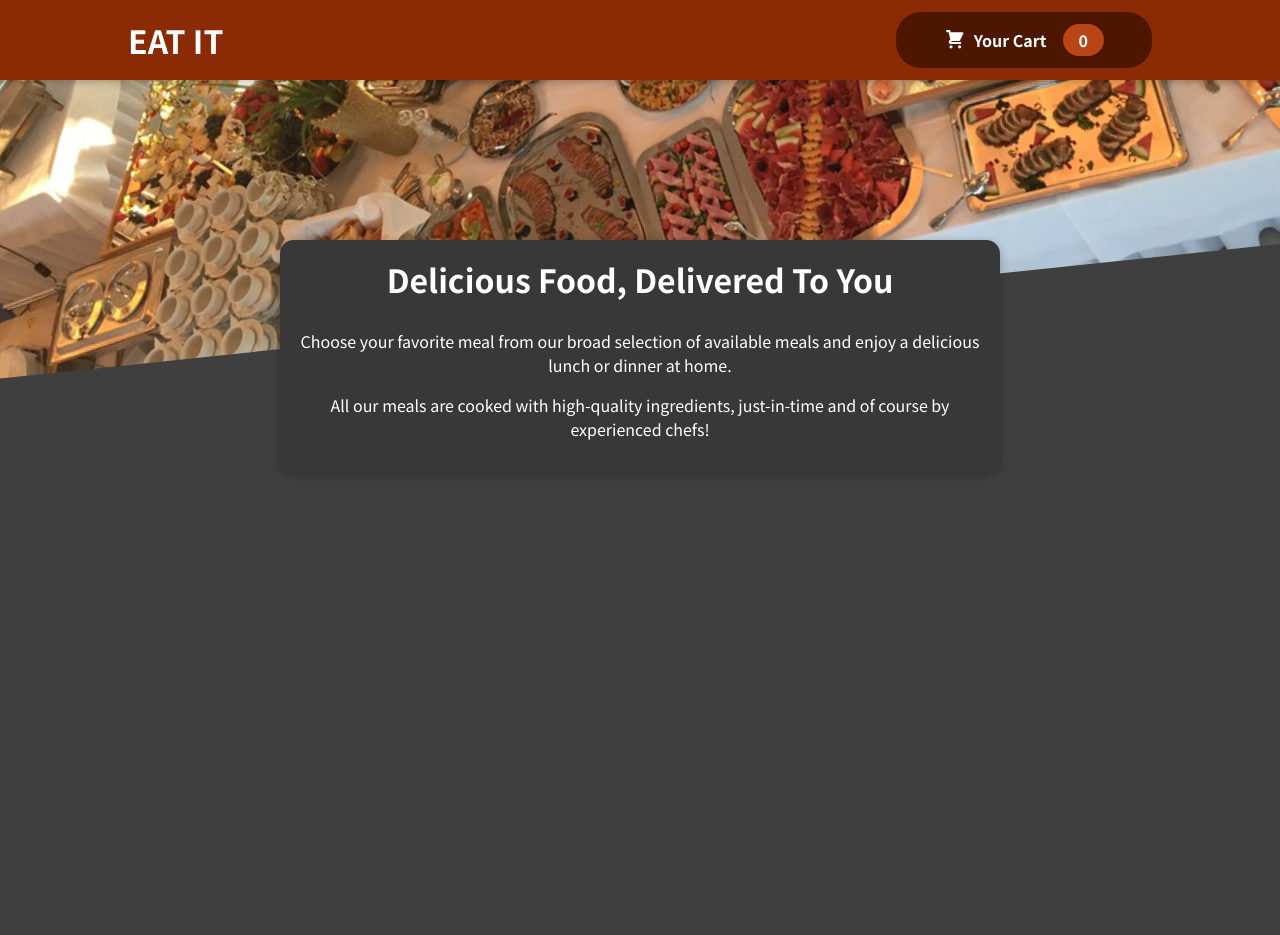
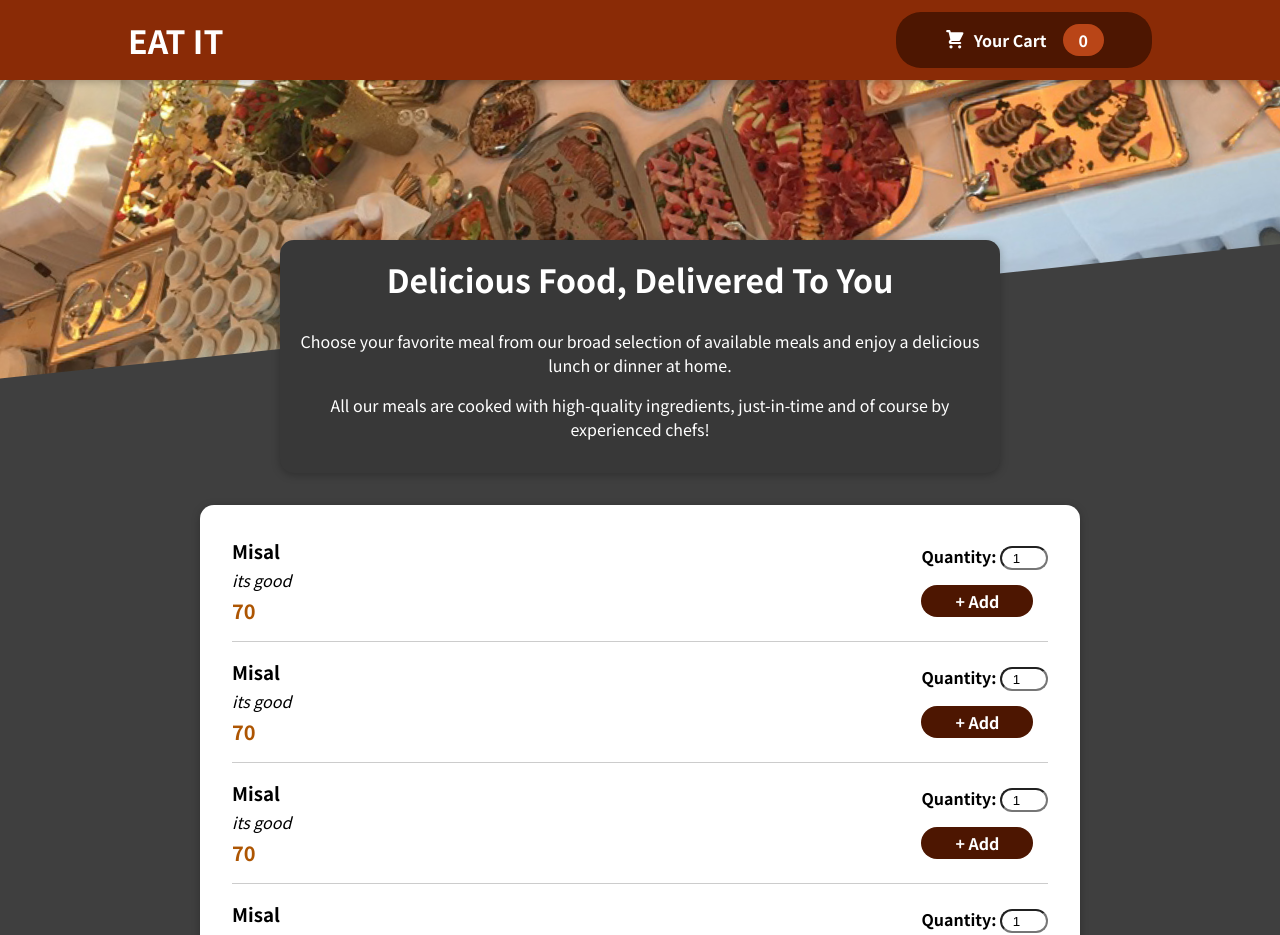
Before and after one commit to shreyash-daundkar/Eat-It, a React (Create React App) app: page / in a window 1280 px wide. Shown: the top 935 px of the page. Before the commit the page ends 800 px from the top, so only its background shows below. Built offline with nearby package versions, Linux system fonts and the light colour scheme.

Commit message:
Refactor Meal Section

```diff
--- a/src/App.js
+++ b/src/App.js
@@ -1,12 +1,14 @@
 import './App.css';
 import Header from './components/Header/Header';
 import Hero from './components/Hero/Hero';
+import MealList from './components/Meal/MealList';
 
 function App() {
   return (
    <>
    <Header />
    <Hero />
+   <MealList />
    </>
   );
 }
--- /dev/null
+++ b/src/components/Meal/Meal.css
@@ -0,0 +1,22 @@
+.meal {
+    display: flex;
+    justify-content: space-between;
+    margin: 1rem;
+    padding-bottom: 1rem;
+    border-bottom: 1px solid #ccc;
+  }
+
+  .meal h3 {
+    margin: 0 0 0.25rem 0;
+  }
+
+  .description {
+    font-style: italic;
+  }
+
+  .price {
+    margin-top: 0.25rem;
+    font-weight: bold;
+    color: #ad5502;
+    font-size: 1.25rem;
+  }
--- a/src/components/Meal/Meal.js
+++ b/src/components/Meal/Meal.js
@@ -1,11 +1,16 @@
+import AddToCartForm from "./AddToCartForm";
+import "./Meal.css"
+
 function Meal(props) {
     return (
-        <div>
-            <p>{props.meal.name}</p>
-            <p>{props.meal.price}</p>
-            <hr />
-        </div>
-
+        <li class="meal">
+            <div>
+                <h3>{props.meal.name}</h3>
+                <div class="description">{props.meal.description}</div>
+                <div class="price">{props.meal.price}</div>
+            </div>
+            <AddToCartForm />
+        </li>
     );
 }
 
--- a/src/components/Meal/MealList.css
+++ b/src/components/Meal/MealList.css
@@ -1,3 +1,24 @@
-.MealList {
-    width:auto
+.meal-list {
+    max-width: 55rem;
+    width: 90%;
+    margin: 2rem auto;
+    animation: meals-appear 1s ease-out forwards;
 }
+
+.meal-list ul {
+    list-style: none;
+    margin: 0;
+    padding: 0;
+  }
+
+@keyframes meals-appear {
+    from {
+      opacity: 0;
+      transform: translateY(3rem);
+    }
+
+    to {
+      opacity: 1;
+      transform: translateY(0);
+    }
+  }
--- a/src/components/Meal/MealList.js
+++ b/src/components/Meal/MealList.js
@@ -1,22 +1,44 @@
 import Card from "../UI/Card";
 import Meal from "./Meal";
+import "./MealList.css"
 
 const meals = [
     {
         id: 1,
         name: 'Misal',
+        description: "its good",
+        price: 70,
+    },
+    {
+        id: 2,
+        name: 'Misal',
+        description: "its good",
+        price: 70,
+    },
+    {
+        id: 3,
+        name: 'Misal',
+        description: "its good",
+        price: 70,
+    },
+    {
+        id: 4,
+        name: 'Misal',
+        description: "its good",
         price: 70,
     },
 ]
 
 function MealList() {
     return (
-        <Card>
-            {meals.map(meal => {
-                return (
-                    <Meal meal={meal}/>
-                )
-            })}
+        <Card class='meal-list'>
+            <ul>
+                {meals.map(meal => {
+                    return (
+                    <Meal meal={meal} key={meal.id}/>
+                    )
+                })}
+            </ul>
         </Card>
     );
 }
```
